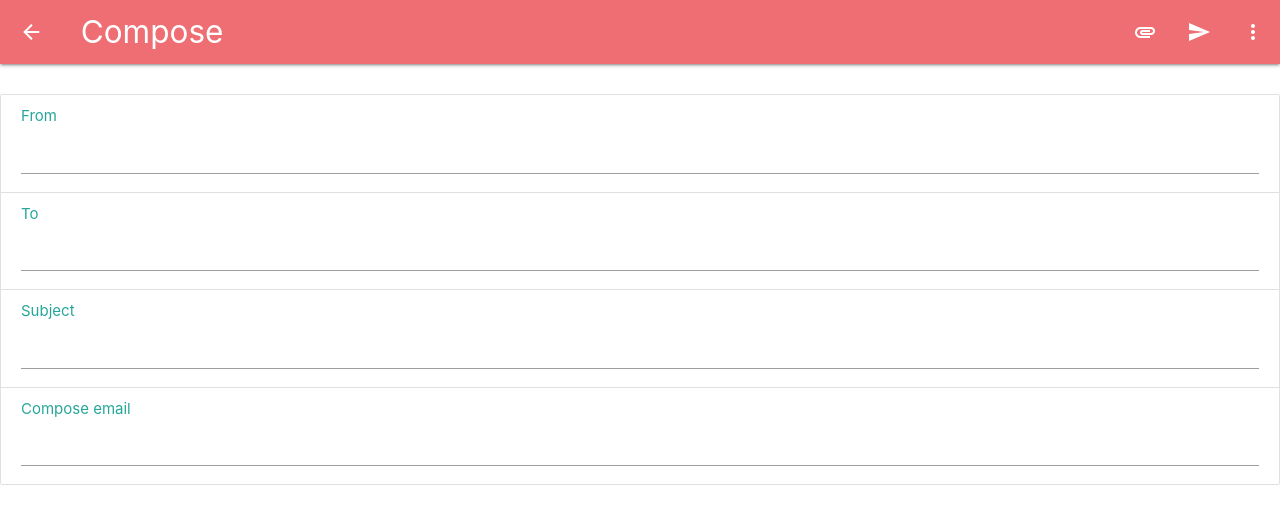
After one commit to SanThorl/geo-sun9, a Flask app: page /compose in a window 1280 px wide. The commit adds this page. Shown: the top 524 px of the page. Run offline with Flask 2, Linux system fonts and the light colour scheme; some libraries are stand-ins or nearby versions.

```diff
--- a/home.py
+++ b/home.py
@@ -6,5 +6,10 @@ app = Flask(__name__)
 def main():
     return render_template("index.html")
 
+@app.route("/compose")
+
+def compose():
+    return render_template("compose.html")
+
 if __name__ == "__main__":
     app.run(debug=True)
--- /dev/null
+++ b/templates/compose.html
@@ -0,0 +1,41 @@
+<!DOCTYPE html>
+  <html>
+    <head>
+      <!--Import Google Icon Font-->
+      <link href="https://fonts.googleapis.com/icon?family=Material+Icons" rel="stylesheet">
+      <!--Import materialize.css-->
+      <link type="text/css" rel="stylesheet" href="css/materialize.min.css"  media="screen,projection"/>
+
+      <!--Let browser know website is optimized for mobile-->
+      <meta name="viewport" content="width=device-width, initial-scale=1.0"/>
+    </head>
+
+    <body>
+
+
+  <nav>
+    <div class="nav-wrapper">
+     &emsp; <a href="#" class="brand-logo"><i class="large material-icons">arrow_back</i></a>&emsp;&emsp;
+      <a href="#" class="brand-logo">&emsp;Compose</a>
+      <ul class="right hide-on-med-and-down">
+	<li><a href="#!"><i class="material-icons">attachment</i></a></li>
+	<li><a href="#!"><i class="material-icons">send</i></a></li>
+        <li><a href="mobile.html"><i class="material-icons">more_vert</i></a></li>
+      </ul>
+    </div>
+  </nav>
+  <br>
+ <div class="collection">
+	 <a href="#!" class="collection-item">From<input type="text" name="textbox1" width="25" height="20" /></a>
+	 <a href="#!" class="collection-item">To<input type="text" name="textbox1" width="25" height="20" /></a>
+	 <a href="#!" class="collection-item">Subject<input type="text" name="textbox1" width="25" height="20" /></a>
+	 <a href="#!" class="collection-item">Compose email<input type="text" name="textbox1" width="25" height="20" /></a>
+ </div>
+
+  <br>
+
+
+      <!--JavaScript at end of body for optimized loading-->
+      <script type="text/javascript" src="js/materialize.min.js"></script>
+    </body>
+  </html>
--- a/templates/index.html
+++ b/templates/index.html
@@ -95,7 +95,7 @@
     </li>
   </ul>
   <div class="fixed-action-btn direction-top" style="bottom: 45px;right:24px;">
-	  <a href="index3.html" class="btn-floating btn-large waves-effect waves-light red"><i class="material-icons">add</i></a>
+	  <a href="compose.html" class="btn-floating btn-large waves-effect waves-light red"><i class="material-icons">add</i></a>
 </div>
 
 <!--JavaScript at end of body for optimized loading-->
```
